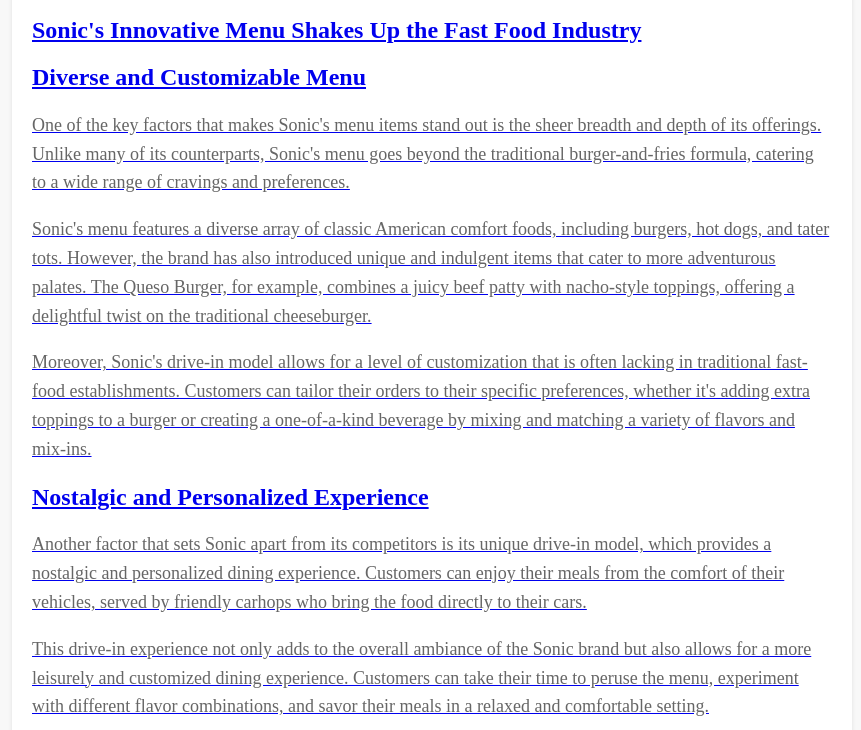
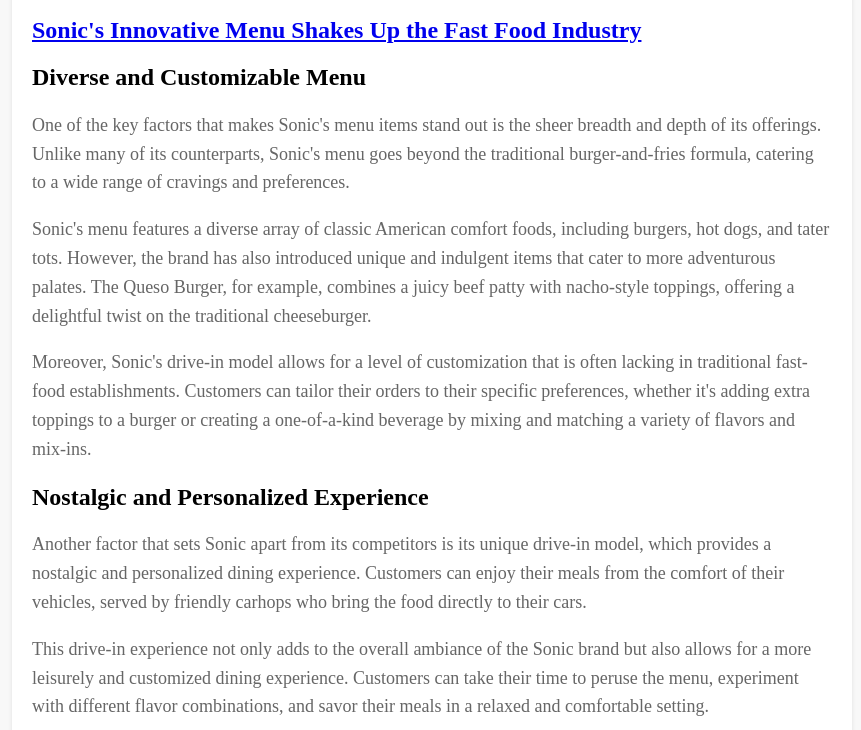
Before and after one commit to alexpaynesays/sonicmenu, a plain HTML site: page index.html in a window 1280 px wide. Shown: the part 650-1380 px from the top of the page, without its empty margins (208-1069 px from the left). Drawn offline with Linux system fonts and the light colour scheme.

Commit message:
Update index.html

```diff
--- a/index.html
+++ b/index.html
@@ -5,7 +5,7 @@
     <meta charset="UTF-8">
     <meta name="viewport" content="width=device-width, initial-scale=1.0">
 
-    <title>Sonic Drive-In: Elevating the Fast Food Experience with Unique and Indulgent Menu Items</title>
+    <title>Elevating the Fast Food Experience with Unique and Indulgent Menu Items</title>
 
     <meta name="description" content="Discover how Sonic Drive-In's diverse menu, customization options, and drive-in model set it apart from other fast food chains.">
 
@@ -58,8 +58,9 @@
 
         <img src="https://i.ibb.co/QpYSzJ2/sonic-menu-11.jpg" height="500" width="500">
 
-	    <h2> <a href="https://alex-payne1.gitlab.io/sonicmenu/">Sonic's Innovative Menu Shakes Up the Fast Food Industry</h2>
-<h2> Diverse and Customizable Menu</h2>
+	    <h2> <a href="https://alex-payne1.gitlab.io/sonicmenu/">Sonic's Innovative Menu Shakes Up the Fast Food Industry</a></h2>
+
+<h2>Diverse and Customizable Menu</h2>
 <p>One of the key factors that makes Sonic's menu items stand out is the sheer breadth and depth of its offerings. Unlike many of its counterparts, Sonic's menu goes beyond the traditional burger-and-fries formula, catering to a wide range of cravings and preferences.<p>
 
 	<p>Sonic's menu features a diverse array of classic American comfort foods, including burgers, hot dogs, and tater tots. However, the brand has also introduced unique and indulgent items that cater to more adventurous palates. The Queso Burger, for example, combines a juicy beef patty with nacho-style toppings, offering a delightful twist on the traditional cheeseburger.</p>
```
